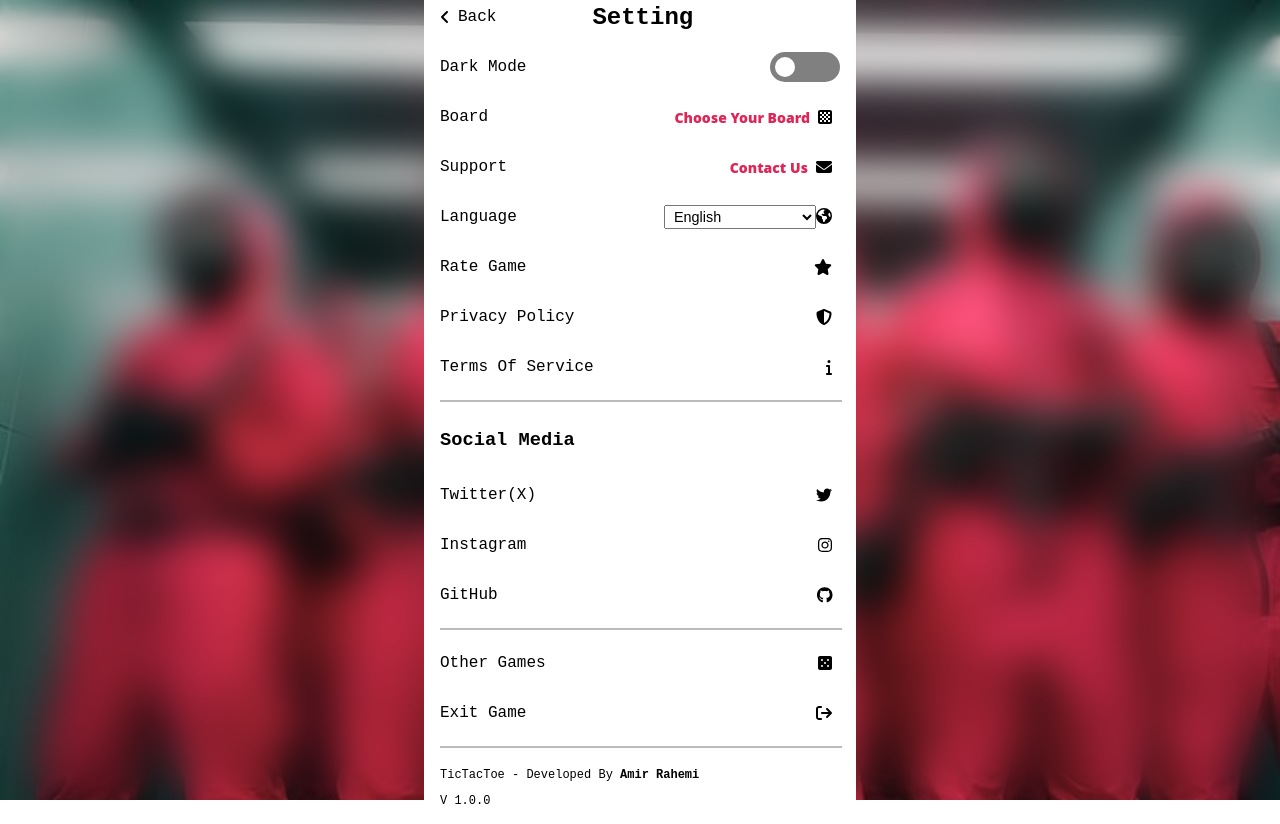
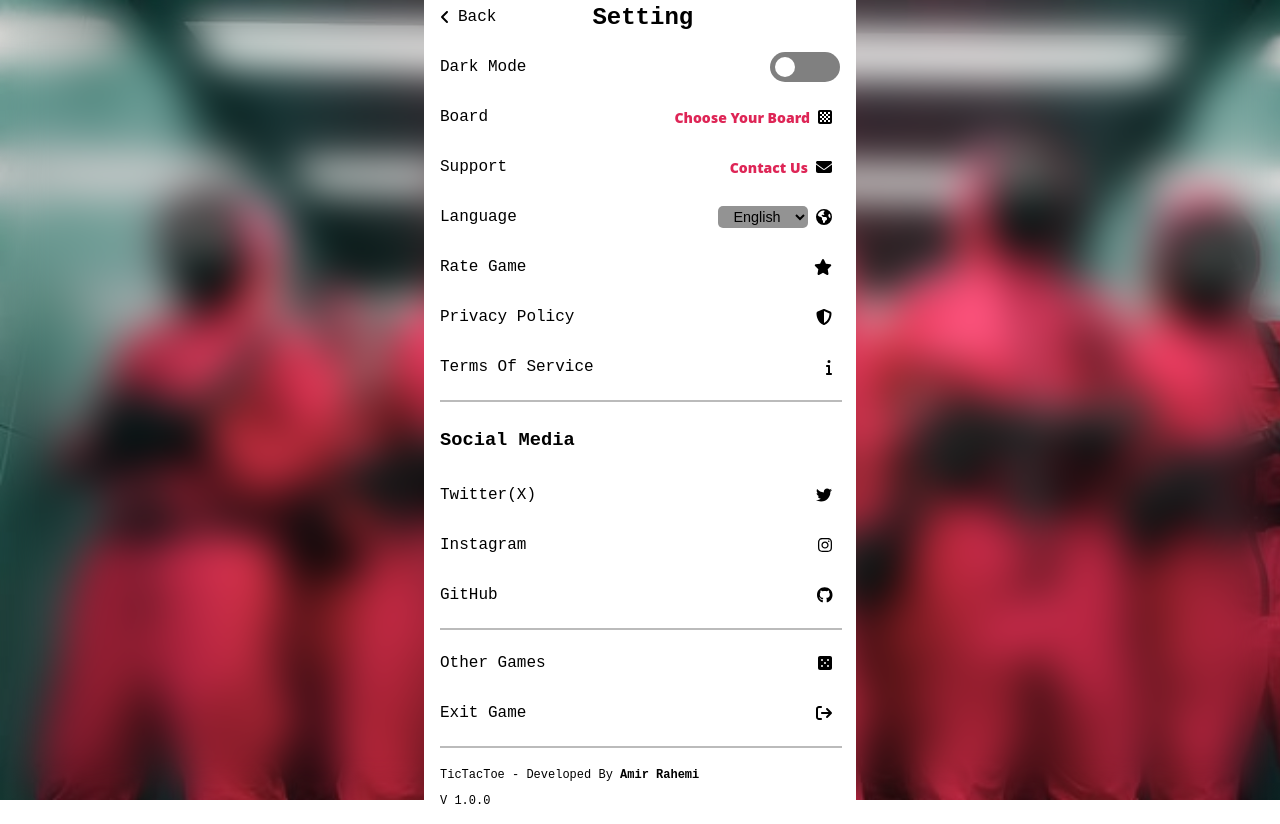
Before and after one commit to amirrahemi01/Basic-TicTacToe, a React (Create React App) app: page /Setting in a window 1280 px wide. Built offline with nearby package versions, Linux system fonts and the light colour scheme.

Commit message:
Input Style

```diff
--- a/src/App.css
+++ b/src/App.css
@@ -30,13 +30,15 @@ div {
   --secondary-color: #000;
   --second-btn: #DE2556;
   --hr: #bbbbbb;
+  --lan: #939393;
 }
 
 .dark {
   --primary-color: #000000;
   --secondary-color: #fff;
   --second-btn: #878787;
-  --hr: #3d3d3d;
+  --hr: #e2e2e2;
+  --lan: #ebebeb;
 }
 
 
@@ -431,7 +433,13 @@ img.animation {
 
 .setting-item select {
   font-size: 0.9rem;
-  padding: 2px 5px;
+  padding: 2px 0;
+  border: none;
+  background: var(--lan);
+  border-radius: 5px;
+  margin: 8px;
+  width: 50%;
+  text-align: center;
 }
 
 
@@ -467,7 +475,15 @@ img.animation {
   align-items: center;
 }
 
-.setting-container p {cursor: pointer;}
+.setting-container p {
+  cursor: pointer;
+}
+
+.flx {
+  display: flex;
+  justify-content: flex-end;
+  align-items: center;
+}
 
 .setting-btn {
   width: fit-content;
@@ -634,7 +650,9 @@ img.animation {
     grid-template-rows: 140px 140px 140px;
   }
 
-  .board-container button {width: 100%;}
+  .board-container button {
+    width: 100%;
+  }
 
   .game-over {
     margin: 0;
@@ -664,7 +682,9 @@ img.animation {
     grid-template-rows: 120px 120px 120px;
   }
 
-  .board-container button {width: 100%;}
+  .board-container button {
+    width: 100%;
+  }
 
   .game-over {
     margin: 0;
--- a/src/Pages/Setting.js
+++ b/src/Pages/Setting.js
@@ -72,7 +72,7 @@ export default function Setting() {
 
           <div className="setting-item">
             <p>Language</p>
-            <div>
+            <div className="flx">
             <select name="language" id="language-select">
               <option value="">choose language--</option>
               <option value="en" selected>English</option>
```
Lines whose indentation alone changed are shown as unchanged.
